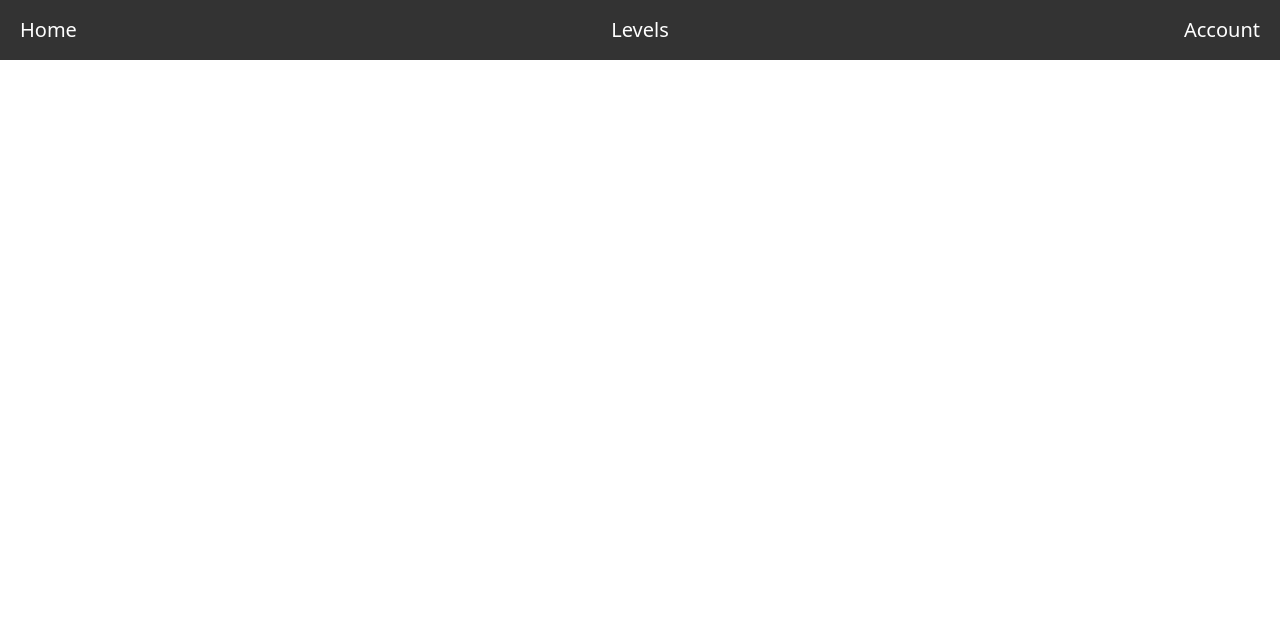
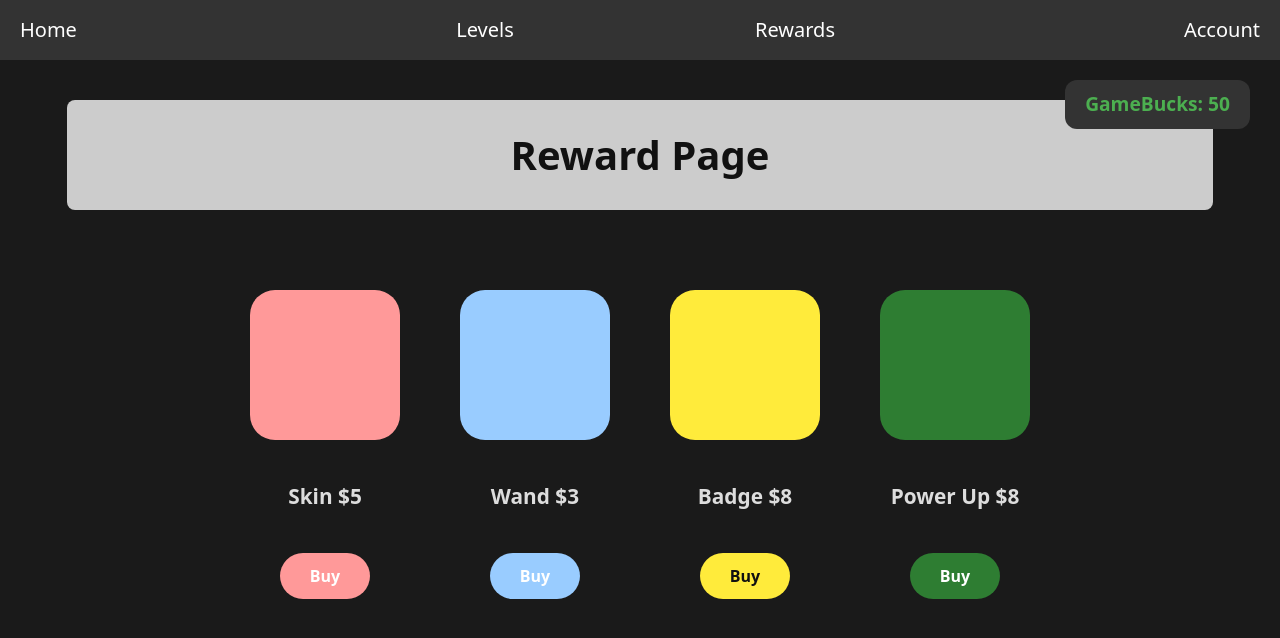
Before and after one commit to ayaank37/blueteam, a React (Vite) app in the folder client/: page /rewards in a window 1280 px wide. Before the commit this address had no page. Shown: the top 638 px of the page. Built offline with nearby package versions, Linux system fonts and the light colour scheme.

Commit message:
Did Rewards Page, Synced Game Bucks with Account Page

```diff
--- a/client/src/App.jsx
+++ b/client/src/App.jsx
@@ -4,35 +4,41 @@ import { BrowserRouter as Router, Routes, Route, Link } from 'react-router-dom';
 import HomePage from './Pages/HomePage';
 import AccountPage from './Pages/AccountPage';
 import LoginPage from './Pages/LoginPage';
-import LevelsPage from './Pages/LevelsPage';  // import the new page
+import LevelsPage from './Pages/LevelsPage';
+import RewardsPage from './Pages/RewardsPage';
+
+import { GameBucksProvider } from './Components/GameBucksContext';
 
 function App() {
   return (
     <Router>
-      <nav style={{
+      <GameBucksProvider>
+        <nav
+          style={{
             backgroundColor: '#333',
             padding: '10px 20px',
             display: 'flex',
             alignItems: 'center',
+            justifyContent: 'space-between',
             height: '60px',
             boxSizing: 'border-box',
-  justifyContent: 'space-between',
-}}>
-  {/* Left - Home */}
+          }}
+        >
           <div style={{ flex: 1 }}>
             <Link to="/" style={{ color: 'white', textDecoration: 'none', fontSize: '20px' }}>
               Home
             </Link>
           </div>
-
-  {/* Center - Levels */}
           <div style={{ flex: 1, textAlign: 'center' }}>
             <Link to="/levels" style={{ color: 'white', textDecoration: 'none', fontSize: '20px' }}>
               Levels
             </Link>
           </div>
-
-  {/* Right - Account */}
+          <div style={{ flex: 1, textAlign: 'center' }}>
+            <Link to="/rewards" style={{ color: 'white', textDecoration: 'none', fontSize: '20px' }}>
+              Rewards
+            </Link>
+          </div>
           <div style={{ flex: 1, textAlign: 'right' }}>
             <Link to="/account" style={{ color: 'white', textDecoration: 'none', fontSize: '20px' }}>
               Account
@@ -40,19 +46,16 @@ function App() {
           </div>
         </nav>
 
-
-      <div style={{
-        height: 'calc(100vh - 60px)',
-        width: '100vw',
-        overflowY: 'auto',
-      }}>
+        <div style={{ height: 'calc(100vh - 60px)', width: '100vw', overflowY: 'auto' }}>
           <Routes>
             <Route path="/" element={<HomePage />} />
             <Route path="/account" element={<AccountPage />} />
             <Route path="/login" element={<LoginPage />} />
             <Route path="/levels" element={<LevelsPage />} />
+            <Route path="/rewards" element={<RewardsPage />} />
           </Routes>
         </div>
+      </GameBucksProvider>
     </Router>
   );
 }
--- /dev/null
+++ b/client/src/Components/GameBucksContext.jsx
@@ -0,0 +1,22 @@
+// src/Components/GameBucksContext.jsx
+import React, { createContext, useContext, useState } from 'react';
+
+const GameBucksContext = createContext();
+
+export const GameBucksProvider = ({ children }) => {
+  const [gameBucks, setGameBucks] = useState(50); // Starting amount, for example
+
+  return (
+    <GameBucksContext.Provider value={{ gameBucks, setGameBucks }}>
+      {children}
+    </GameBucksContext.Provider>
+  );
+};
+
+export const useGameBucks = () => {
+  const context = useContext(GameBucksContext);
+  if (!context) {
+    throw new Error('useGameBucks must be used within a GameBucksProvider');
+  }
+  return context;
+};
--- a/client/src/Pages/AccountPage.jsx
+++ b/client/src/Pages/AccountPage.jsx
@@ -1,9 +1,13 @@
 import React from 'react';
+import { useGameBucks } from '../Components/GameBucksContext';
 import LoginButton from '../Components/LoginButton';
 
 const AccountPage = () => {
+  const { gameBucks } = useGameBucks();
+
   return (
-    <div style={{
+    <div
+      style={{
         height: '100vh',
         width: '100vw',
         backgroundColor: '#1a1a1a',
@@ -14,8 +18,10 @@ const AccountPage = () => {
         padding: '40px 20px',
         boxSizing: 'border-box',
         gap: '40px',
-    }}>
-      <div style={{
+      }}
+    >
+      <div
+        style={{
           backgroundColor: '#ccc',
           width: '90%',
           textAlign: 'center',
@@ -24,12 +30,14 @@ const AccountPage = () => {
           fontWeight: 'bold',
           color: '#111',
           borderRadius: '8px',
-        marginBottom: '40px'
-      }}>
+          marginBottom: '40px',
+        }}
+      >
         Account Page
       </div>
 
-      <div style={{
+      <div
+        style={{
           display: 'flex',
           alignItems: 'center',
           gap: '60px',
@@ -37,44 +45,53 @@ const AccountPage = () => {
           flexWrap: 'wrap',
           width: '90%',
           maxWidth: '700px',
-      }}>
+        }}
+      >
         <div style={{ display: 'flex', flexDirection: 'column', alignItems: 'center' }}>
-          <div style={{
+          <div
+            style={{
               background: '#f3eded',
               width: 80,
               height: 80,
               borderRadius: '50%',
-            marginBottom: '30px'
-          }} />
+              marginBottom: '30px',
+            }}
+          />
 
           <div style={{ display: 'flex', gap: '20px' }}>
-            <div style={{
+            <div
+              style={{
                 background: '#dc3545',
                 width: 60,
                 height: 60,
                 borderRadius: '50%',
-            }} />
-            <div style={{
+              }}
+            />
+            <div
+              style={{
                 background: '#007bff',
                 width: 60,
                 height: 60,
                 borderRadius: '50%',
-            }} />
+              }}
+            />
           </div>
 
-          <p style={{
+          <p
+            style={{
               marginTop: '25px',
               fontSize: '1.2rem',
               fontWeight: '600',
-            color: '#ccc'
-          }}>
+              color: '#ccc',
+            }}
+          >
             Achievements
           </p>
         </div>
 
         <div style={{ textAlign: 'center' }}>
           <h1 style={{ marginBottom: '30px', fontSize: '3rem' }}>Level: 3</h1>
-          <h1 style={{ fontSize: '3rem' }}>GameBucks: 25</h1>
+          <h1 style={{ fontSize: '3rem' }}>GameBucks: {gameBucks}</h1>
         </div>
       </div>
 
--- /dev/null
+++ b/client/src/Pages/RewardsPage.jsx
@@ -0,0 +1,153 @@
+import React, { useState } from 'react';
+import { useGameBucks } from '../Components/GameBucksContext';
+
+const rewards = [
+  { name: 'Skin', price: 5, color: '#ff9999' },
+  { name: 'Wand', price: 3, color: '#99ccff' },
+  { name: 'Badge', price: 8, color: '#ffeb3b' },
+  { name: 'Power Up', price: 8, color: '#2e7d32' },
+];
+
+const RewardsPage = () => {
+  const { gameBucks, setGameBucks } = useGameBucks();
+  const [lastPurchase, setLastPurchase] = useState(null);
+  const [errorMessage, setErrorMessage] = useState('');
+
+  const handleBuy = (reward) => {
+    if (gameBucks >= reward.price) {
+      setGameBucks((prev) => prev - reward.price);
+      setLastPurchase(reward);
+      setErrorMessage('');
+    } else {
+      setLastPurchase(null);
+      setErrorMessage(`Not enough GameBucks to buy ${reward.name}.`);
+    }
+  };
+
+  return (
+    <div
+      style={{
+        height: '100vh',
+        width: '100vw',
+        backgroundColor: '#1a1a1a',
+        color: 'white',
+        display: 'flex',
+        flexDirection: 'column',
+        alignItems: 'center',
+        padding: '40px 20px',
+        boxSizing: 'border-box',
+        gap: '40px',
+        position: 'relative',
+      }}
+    >
+      {/* GameBucks Display */}
+      <div
+        style={{
+          position: 'absolute',
+          top: 20,
+          right: 30,
+          fontSize: '1.2rem',
+          backgroundColor: '#333',
+          padding: '10px 20px',
+          borderRadius: '12px',
+          color: '#4caf50',
+          fontWeight: 'bold',
+        }}
+      >
+        GameBucks: {gameBucks}
+      </div>
+
+      {/* Header */}
+      <div
+        style={{
+          backgroundColor: '#ccc',
+          width: '90%',
+          textAlign: 'center',
+          padding: '25px 15px',
+          fontSize: '2.5rem',
+          fontWeight: 'bold',
+          color: '#111',
+          borderRadius: '8px',
+          marginBottom: '40px',
+        }}
+      >
+        Reward Page
+      </div>
+
+      {/* Rewards Grid */}
+      <div
+        style={{
+          display: 'flex',
+          justifyContent: 'center',
+          flexWrap: 'wrap',
+          gap: '60px',
+          width: '90%',
+          maxWidth: '1200px',
+        }}
+      >
+        {rewards.map((reward, index) => (
+          <div
+            key={index}
+            style={{
+              textAlign: 'center',
+              display: 'flex',
+              flexDirection: 'column',
+              alignItems: 'center',
+              gap: '20px',
+            }}
+          >
+            <div
+              style={{
+                width: 150,
+                height: 150,
+                backgroundColor: reward.color,
+                borderRadius: '25px',
+              }}
+            />
+
+            <p style={{ fontSize: '1.3rem', fontWeight: '600', color: '#ddd' }}>
+              {reward.name} ${reward.price}
+            </p>
+
+            <button
+              onClick={() => handleBuy(reward)}
+              style={{
+                padding: '12px 30px',
+                borderRadius: '25px',
+                border: 'none',
+                fontWeight: 'bold',
+                backgroundColor: reward.color,
+                color: reward.color === '#ffeb3b' ? '#111' : 'white',
+                fontSize: '1rem',
+                cursor: 'pointer',
+              }}
+            >
+              Buy
+            </button>
+          </div>
+        ))}
+      </div>
+
+      {/* Purchase Message */}
+      {lastPurchase && (
+        <p
+          style={{
+            marginTop: '30px',
+            fontSize: '1.2rem',
+            color: lastPurchase.color,
+            fontWeight: 'bold',
+          }}
+        >
+          You bought <strong>{lastPurchase.name}</strong> for ${lastPurchase.price}
+        </p>
+      )}
+
+      {/* Error Message */}
+      {errorMessage && (
+        <p style={{ marginTop: '20px', fontSize: '1.2rem', color: '#ff5252' }}>{errorMessage}</p>
+      )}
+    </div>
+  );
+};
+
+export default RewardsPage;
```
Lines whose indentation alone changed are shown as unchanged.
